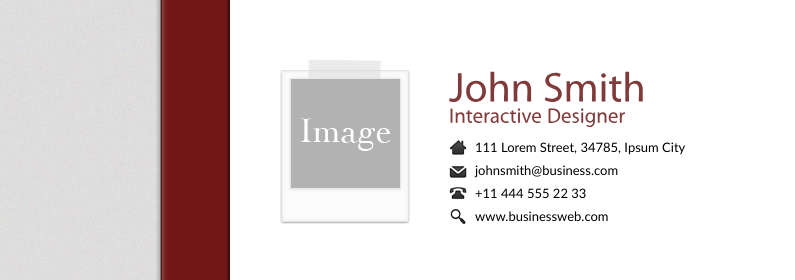
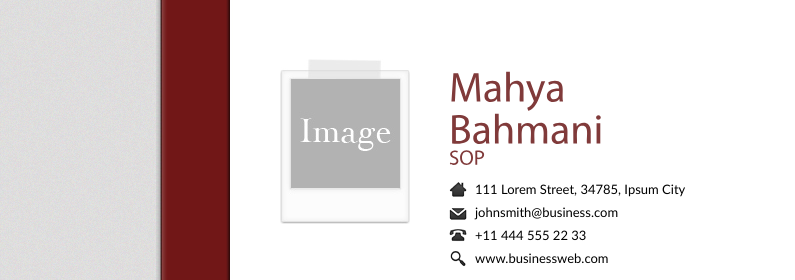
Before and after one commit to mahyabahmani/SOP, a plain HTML site: page index.html in a window 1280 px wide. Shown: the part 208-488 px from the top of the page, 0-795 px from the left. Drawn offline with Linux system fonts and the light colour scheme.

Commit message:
Update index.html

```diff
--- a/index.html
+++ b/index.html
@@ -37,8 +37,8 @@
           <!-- End Image -->
           <!-- Begin Personal Information -->
           <div class="self">
-            <h1 class="name">John Smith <br />
-              <span>Interactive Designer</span></h1>
+            <h1 class="name">Mahya Bahmani <br />
+              <span>SOP انگیزه نامه</span></h1>
             <ul>
               <li class="ad">111 Lorem Street, 34785, Ipsum City</li>
               <li class="mail">johnsmith@business.com</li>
```
